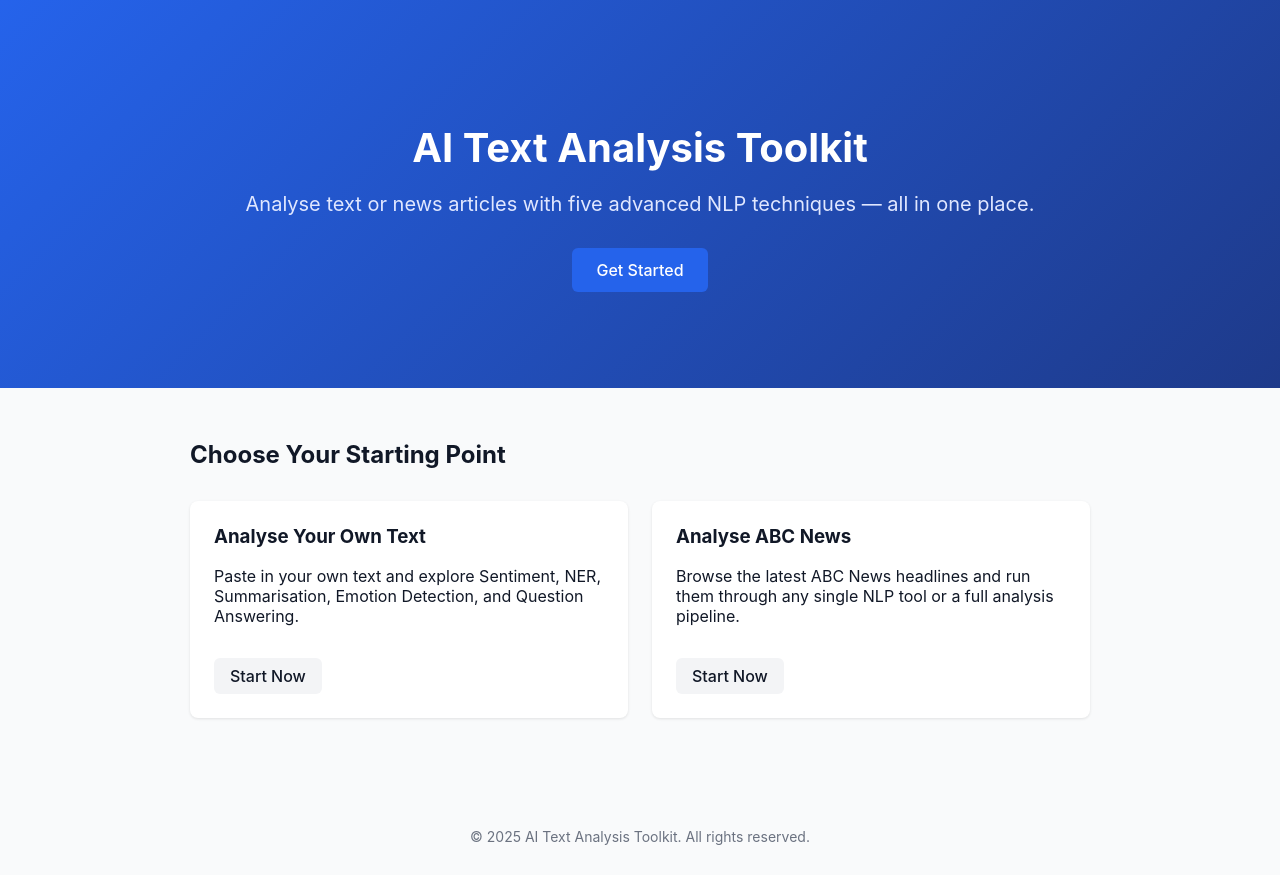
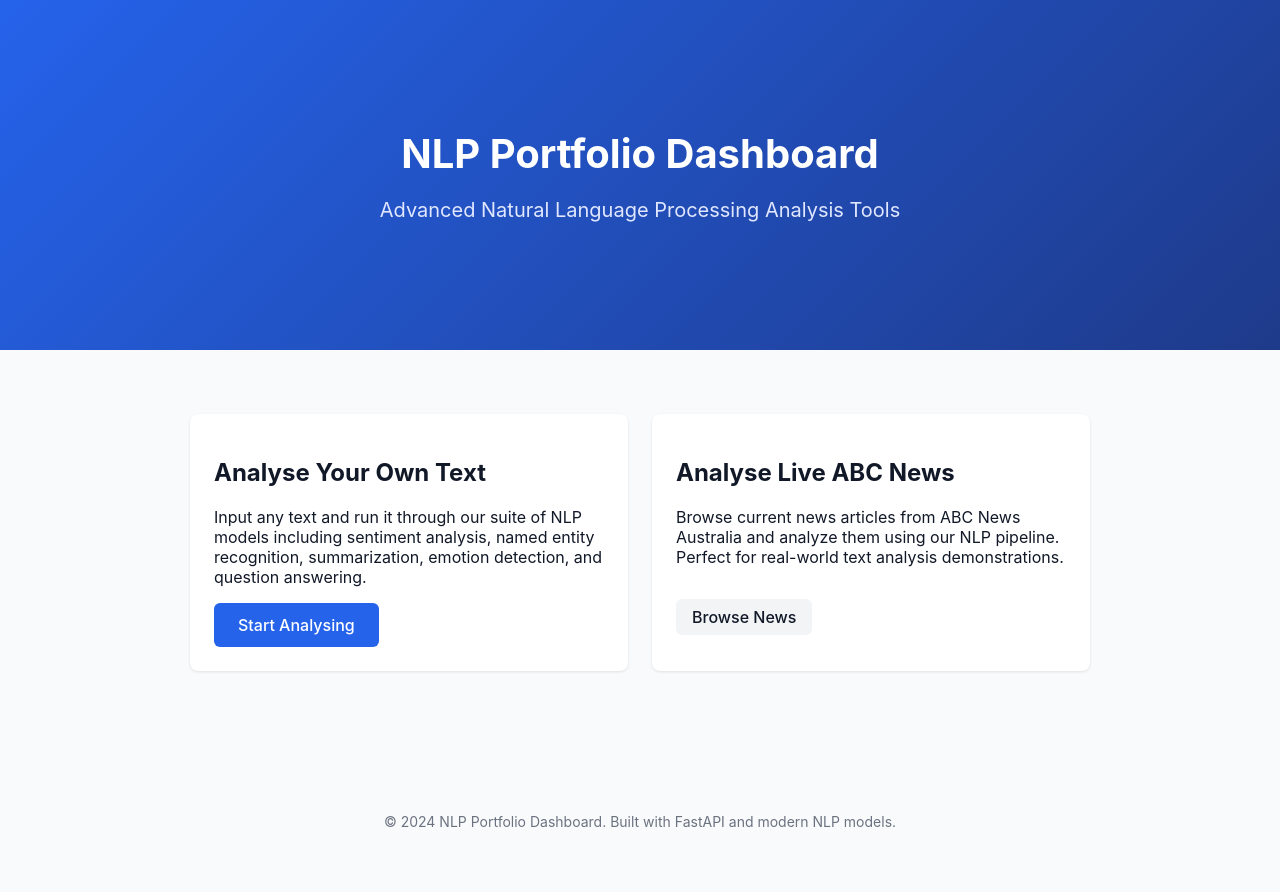
Before and after one commit to tommywood81/nlp_project, a FastAPI app: page /home in a window 1280 px wide. Before the commit the page ends 845 px from the top, so only its background shows below. Run offline with FastAPI, Linux system fonts and the light colour scheme.

Commit message:
Dashboard improvements: orange pipeline button, home navigation, blue tool selection, cleaned landing page

```diff
--- a/app/templates/landing.html
+++ b/app/templates/landing.html
@@ -1,34 +1,37 @@
 <!DOCTYPE html>
 <html>
 <head>
-  <title>Text & News Intelligence Dashboard</title>
+  <title>NLP Portfolio Dashboard</title>
   <link rel="stylesheet" href="/static/style.css">
 </head>
 <body>
-  <header class="hero">
+  <section class="hero">
     <div class="container">
-      <h1>AI Text Analysis Toolkit</h1>
-      <p class="hero-subtitle">Analyse text or news articles with five advanced NLP techniques — all in one place.</p>
-      <a href="#tools" class="button-primary">Get Started</a>
+      <h1>NLP Portfolio Dashboard</h1>
+      <p class="hero-subtitle">Advanced Natural Language Processing Analysis Tools</p>
     </div>
-  </header>
-  <section id="tools" class="container">
-    <h2>Choose Your Starting Point</h2>
+  </section>
+
+  <section class="container">
     <div class="card-grid">
       <div class="card">
-        <h3>Analyse Your Own Text</h3>
-        <p>Paste in your own text and explore Sentiment, NER, Summarisation, Emotion Detection, and Question Answering.</p>
-        <a class="button-secondary" href="/?task=sentiment">Start Now</a>
+        <h2>Analyse Your Own Text</h2>
+        <p>Input any text and run it through our suite of NLP models including sentiment analysis, named entity recognition, summarization, emotion detection, and question answering.</p>
+        <a href="/" class="button-primary">Start Analysing</a>
       </div>
+
       <div class="card">
-        <h3>Analyse ABC News</h3>
-        <p>Browse the latest ABC News headlines and run them through any single NLP tool or a full analysis pipeline.</p>
-        <a class="button-secondary" href="/news/browse">Start Now</a>
+        <h2>Analyse Live ABC News</h2>
+        <p>Browse current news articles from ABC News Australia and analyze them using our NLP pipeline. Perfect for real-world text analysis demonstrations.</p>
+        <a href="/news/browse" class="button-secondary">Browse News</a>
       </div>
     </div>
   </section>
+
   <footer class="footer">
-    <p>&copy; {{ 2025 }} AI Text Analysis Toolkit. All rights reserved.</p>
+    <div class="container">
+      <p>&copy; 2024 NLP Portfolio Dashboard. Built with FastAPI and modern NLP models.</p>
+    </div>
   </footer>
 </body>
 </html>
```
Also changed, not shown: app/routers/news.py (+12 -2 lines), app/static/style.css (+63 -0 lines), app/templates/index.html (+7 -2 lines), app/templates/news.html (+5 -3 lines), app/templates/news_result.html (+15 -3 lines), app/templates/result.html (+9 -10 lines).
